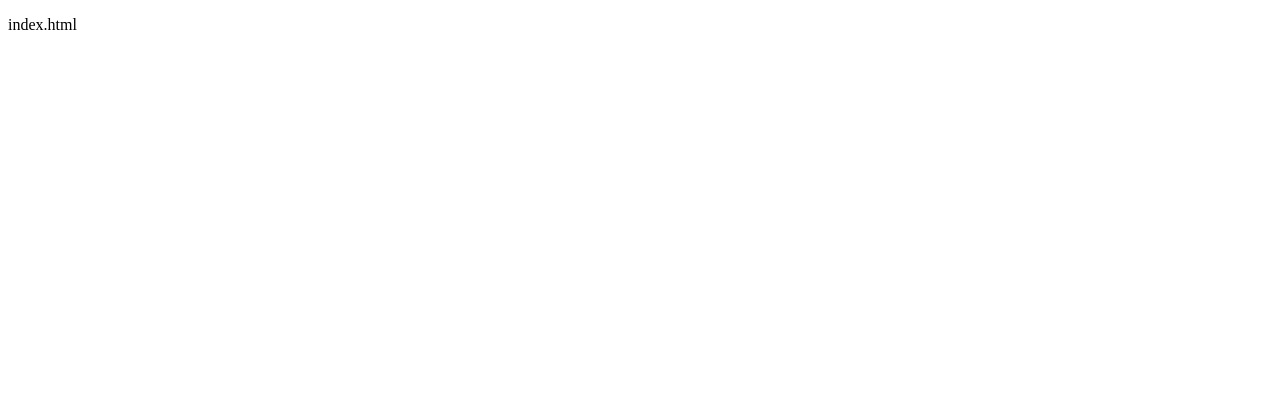
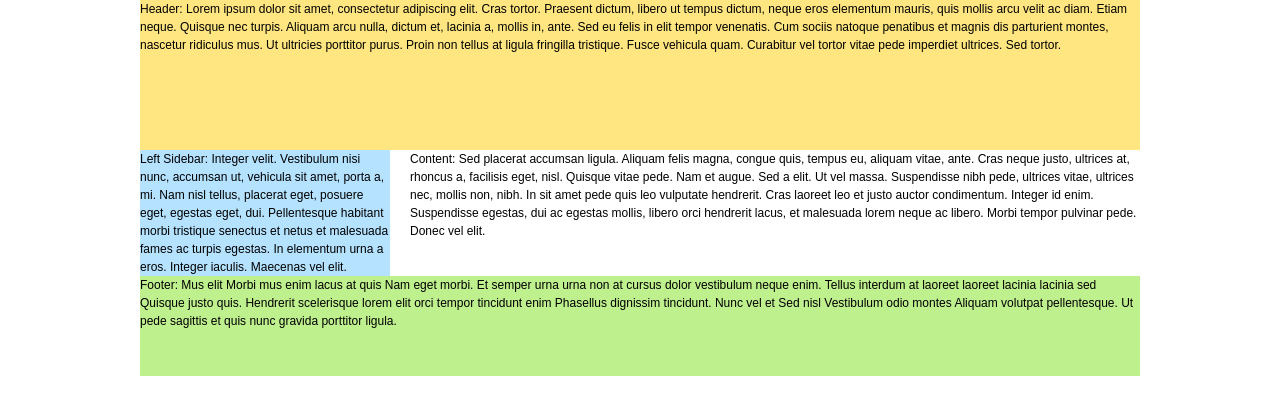
Before and after one commit to alex-bu-89/beuth-mme2, a website: page u2/public/index.html in a window 1280 px wide. Drawn offline with Linux system fonts and the light colour scheme.

Commit message:
task 2 is ready

```diff
--- /dev/null
+++ b/u2/file/file.txt
@@ -0,0 +1,3 @@
+Lorem ipsum dolor sit amet, consetetur sadipscing elitr, sed diam nonumy eirmod tempor invidunt ut labore et dolore magna aliquyam erat, sed diam voluptua.<br />
+At vero eos et accusam et justo duo dolores et ea rebum.
+<br/>Stet clita kasd gubergren, no sea takimata sanctus est Lorem ipsum dolor sit amet.
--- a/u2/public/index.html
+++ b/u2/public/index.html
@@ -1,10 +1,39 @@
-<!DOCTYPE html>
-<html>
-<head lang="en">
-    <meta charset="UTF-8">
+<html><head>
+    <meta charset="utf-8">
+    <!--[if lt IE 9]><script src="http://html5shiv.googlecode.com/svn/trunk/html5.js"></script><![endif]-->
     <title></title>
+    <meta name="keywords" content="">
+    <meta name="description" content="">
+    <link href="./style.css" rel="stylesheet">
 </head>
+
 <body>
-    <p>index.html</p>
-</body>
-</html>
+
+<div class="wrapper">
+
+    <header class="header">
+        <strong>Header:</strong> Lorem ipsum dolor sit amet, consectetur adipiscing elit. Cras tortor. Praesent dictum, libero ut tempus dictum, neque eros elementum mauris, quis mollis arcu velit ac diam. Etiam neque. Quisque nec turpis. Aliquam arcu nulla, dictum et, lacinia a, mollis in, ante. Sed eu felis in elit tempor venenatis. Cum sociis natoque penatibus et magnis dis parturient montes, nascetur ridiculus mus. Ut ultricies porttitor purus. Proin non tellus at ligula fringilla tristique. Fusce vehicula quam. Curabitur vel tortor vitae pede imperdiet ultrices. Sed tortor.
+    </header><!-- .header-->
+
+    <div class="middle">
+
+        <div class="container">
+            <main class="content">
+                <strong>Content:</strong> Sed placerat accumsan ligula. Aliquam felis magna, congue quis, tempus eu, aliquam vitae, ante. Cras neque justo, ultrices at, rhoncus a, facilisis eget, nisl. Quisque vitae pede. Nam et augue. Sed a elit. Ut vel massa. Suspendisse nibh pede, ultrices vitae, ultrices nec, mollis non, nibh. In sit amet pede quis leo vulputate hendrerit. Cras laoreet leo et justo auctor condimentum. Integer id enim. Suspendisse egestas, dui ac egestas mollis, libero orci hendrerit lacus, et malesuada lorem neque ac libero. Morbi tempor pulvinar pede. Donec vel elit.
+            </main><!-- .content -->
+        </div><!-- .container-->
+
+        <aside class="left-sidebar">
+            <strong>Left Sidebar:</strong> Integer velit. Vestibulum nisi nunc, accumsan ut, vehicula sit amet, porta a, mi. Nam nisl tellus, placerat eget, posuere eget, egestas eget, dui. Pellentesque habitant morbi tristique senectus et netus et malesuada fames ac turpis egestas. In elementum urna a eros. Integer iaculis. Maecenas vel elit.
+        </aside><!-- .left-sidebar -->
+
+    </div><!-- .middle-->
+
+    <footer class="footer">
+        <strong>Footer:</strong> Mus elit Morbi mus enim lacus at quis Nam eget morbi. Et semper urna urna non at cursus dolor vestibulum neque enim. Tellus interdum at laoreet laoreet lacinia lacinia sed Quisque justo quis. Hendrerit scelerisque lorem elit orci tempor tincidunt enim Phasellus dignissim tincidunt. Nunc vel et Sed nisl Vestibulum odio montes Aliquam volutpat pellentesque. Ut pede sagittis et quis nunc gravida porttitor ligula.
+    </footer><!-- .footer -->
+
+</div><!-- .wrapper -->
+
+
+</body></html>
--- /dev/null
+++ b/u2/public/style.css
@@ -0,0 +1,105 @@
+/* Eric Meyer's CSS Reset */
+html, body, div, span, applet, object, iframe,
+h1, h2, h3, h4, h5, h6, p, blockquote, pre,
+a, abbr, acronym, address, big, cite, code,
+del, dfn, em, img, ins, kbd, q, s, samp,
+small, strike, strong, sub, sup, tt, var,
+b, u, i, center,
+dl, dt, dd, ol, ul, li,
+fieldset, form, label, legend,
+table, caption, tbody, tfoot, thead, tr, th, td,
+article, aside, canvas, details, embed,
+figure, figcaption, footer, header, hgroup,
+menu, nav, output, ruby, section, summary,
+time, mark, audio, video {
+    margin: 0;
+    padding: 0;
+    border: 0;
+    font-size: 100%;
+    font: inherit;
+    vertical-align: baseline;
+}
+/* HTML5 display-role reset for older browsers */
+article, aside, details, figcaption, figure,
+footer, header, hgroup, menu, nav, section {
+    display: block;
+}
+body {
+    line-height: 1;
+}
+ol, ul {
+    list-style: none;
+}
+blockquote, q {
+    quotes: none;
+}
+blockquote:before, blockquote:after,
+q:before, q:after {
+    content: '';
+    content: none;
+}
+table {
+    border-collapse: collapse;
+    border-spacing: 0;
+}
+/* End of Eric Meyer's CSS Reset */
+
+article, aside, details, figcaption, figure, footer, header, hgroup, main, nav, section, summary {
+    display: block;
+}
+body {
+    font: 12px/18px Arial, sans-serif;
+    width: 100%;
+}
+.wrapper {
+    width: 1000px;
+    margin: 0 auto;
+}
+
+
+/* Header
+-----------------------------------------------------------------------------*/
+.header {
+    height: 150px;
+    background: #FFE680;
+}
+
+
+/* Middle
+-----------------------------------------------------------------------------*/
+.middle {
+    width: 100%;
+    position: relative;
+}
+.middle:after {
+    display: table;
+    clear: both;
+    content: '';
+}
+.container {
+    width: 100%;
+    float: left;
+    overflow: hidden;
+}
+.content {
+    padding: 0 0 0 270px;
+}
+
+
+/* Left Sidebar
+-----------------------------------------------------------------------------*/
+.left-sidebar {
+    float: left;
+    width: 250px;
+    margin-left: -100%;
+    position: relative;
+    background: #B5E3FF;
+}
+
+
+/* Footer
+-----------------------------------------------------------------------------*/
+.footer {
+    height: 100px;
+    background: #BFF08E;
+}
```
Also changed, not shown: u2/app.js (+39 -4 lines).
